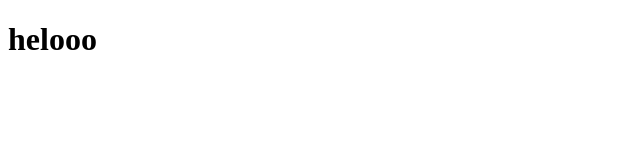
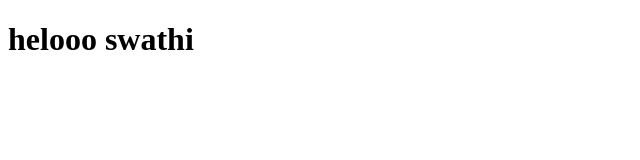
Before and after one commit to SwathiSwaminathan04/dst, a plain HTML site: page index.html in a window 1280 px wide. Shown: the whole page, without its empty margins (0-640 px from the left). Drawn offline with Linux system fonts and the light colour scheme.

Commit message:
feat:changed hello name

```diff
--- a/index.html
+++ b/index.html
@@ -6,6 +6,6 @@
     <title>Document</title>
 </head>
 <body>
-    <h1>helooo</h1>
+    <h1>helooo swathi</h1>
 </body>
 </html>
```
Also changed, not shown: sample.txt.
